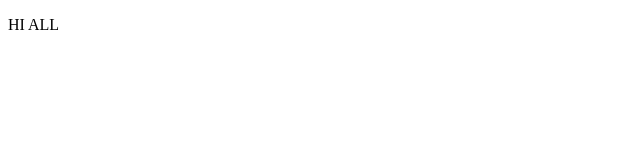
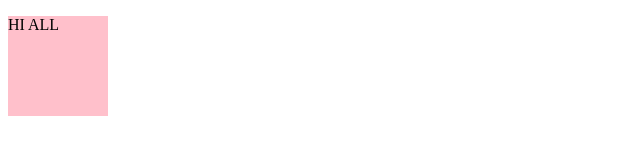
Before and after one commit to SalahMh/test, a plain HTML site: page index.html in a window 1280 px wide. Shown: the whole page, without its empty margins (0-640 px from the left). Drawn offline with Linux system fonts and the light colour scheme.

Commit message:
ajouter style a index.html

```diff
--- a/index.html
+++ b/index.html
@@ -4,7 +4,7 @@
 	<title></title>
 </head>
 <body>
-	<div>
+	<div style="width: 100px;height: 100px ; background: pink">
 		<p>HI ALL</p>
 	</div>
 </body>
```
